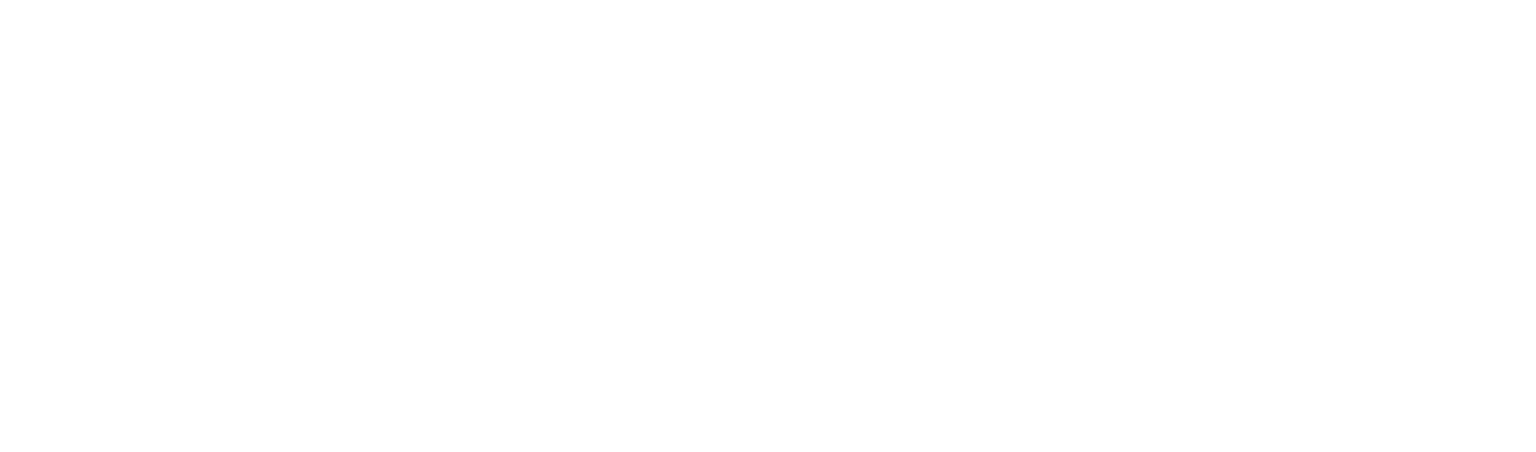
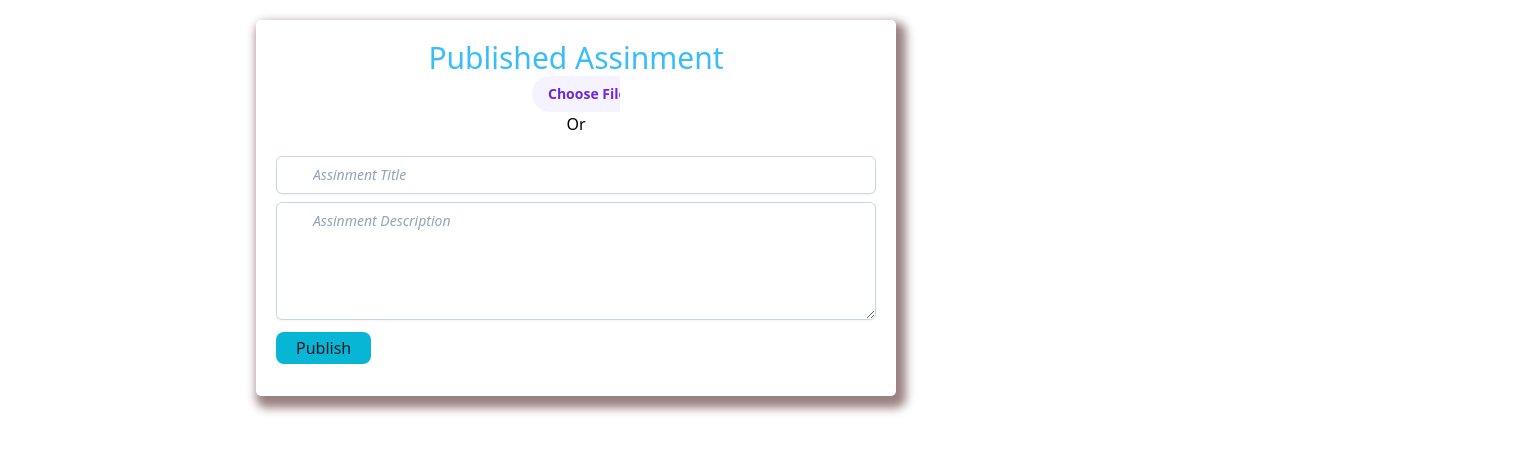
Before and after one commit to mrazadtamal/The-School-Network-Client, a React (Create React App) app: page /teacherAss in a window 1280 px wide. Before the commit this address had no page. Shown: the top 452 px of the page, 1536 px wide, since content can reach past the window. Built offline with nearby package versions, Linux system fonts and the light colour scheme.

Commit message:
finish teachers create  assinment

```diff
--- a/package.json
+++ b/package.json
@@ -13,6 +13,8 @@
         "react": "^17.0.2",
         "react-dom": "^17.0.2",
         "react-icons": "^4.3.1",
+        "react-rating": "^2.0.5",
+        "react-rating-stars-component": "^2.2.0",
         "react-router-dom": "^6.2.1",
         "react-scripts": "5.0.0",
         "web-vitals": "^2.1.4"
@@ -44,6 +46,6 @@
     "devDependencies": {
         "autoprefixer": "^10.4.2",
         "postcss": "^8.4.6",
-        "tailwindcss": "^3.0.18"
+        "tailwindcss": "^3.0.19"
     }
 }
--- a/public/index.html
+++ b/public/index.html
@@ -24,8 +24,9 @@
       work correctly both with client-side routing and a non-root public URL.
       Learn how to configure a non-root public URL by running `npm run build`.
     -->
+    <link rel="stylesheet" href="https://use.fontawesome.com/releases/v5.15.4/css/all.css" integrity="sha384-DyZ88mC6Up2uqS4h/KRgHuoeGwBcD4Ng9SiP4dIRy0EXTlnuz47vAwmeGwVChigm" crossorigin="anonymous">
     <title>The School Network</title>
-    <link rel="stylesheet" href="https://use.fontawesome.com/releases/v5.15.4/css/all.css" integrity="sha384-DyZ88mC6Up2uqS4h/KRgHuoeGwBcD4Ng9SiP4dIRy0EXTlnuz47vAwmeGwVChigm" crossorigin="anonymous">
+
 
   </head>
   <body>
--- a/src/App.js
+++ b/src/App.js
@@ -1,11 +1,11 @@
 import { BrowserRouter, Routes, Route } from "react-router-dom";
-import HomePage from "./Pages/AllUser/HomePageComponents/HomePage";
 import PrincipalDashboard from "./Pages/PrincipalPanel/PrincipalDashboard/PrincipalDashboard";
 import PrincipalHome from "./Pages/PrincipalPanel/PrincipalHome/PrincipalHome";
 import PrincipalPublishNotice from "./Pages/PrincipalPanel/PrincipalPublishNotice/.PrincipalPublishNotice";
 import TeachersPanel from "./Pages/TeachersPanel/TeachersPanel/TeachersPanel";
 import TeachersPanelBody from "./Pages/TeachersPanel/TeachersPanelBody/TeachersPanelBody";
 import AlluserHomePage from "./Pages/AllUser/HomePageComponents/HomePage";
+import TeachersAssinment from "./Pages/TeachersPanel/TeachersAssinment/TeachersAssinment";
 
 function App() {
     return (
@@ -36,7 +36,7 @@
                     {/* --------------Principal Routes End--------------- */}
 
                     {/* --------------Teacher Routes Start */}
-                    {/* <Route
+                    <Route
                         path="/TeachersDashboard"
                         element={<TeachersPanel />}
                     >
@@ -44,7 +44,8 @@
                             path="/TeachersDashboard"
                             element={<TeachersPanelBody />}
                         ></Route>
-                    </Route> */}
+                    </Route>
+                    <Route path='/teacherAss' element={<TeachersAssinment></TeachersAssinment>}/>
                     {/* --------------Teacher Routes End-------------- */}
                 </Routes>
             </BrowserRouter>
--- /dev/null
+++ b/src/Pages/TeachersPanel/TeachersAssinment/Teacherpanel.css
@@ -0,0 +1,7 @@
+.teacher-side{
+    background:#ffff;
+    color: #000;
+    border-radius: 5px;
+
+    box-shadow: 5px 7px 10px 5px rgba(68, 22, 22, 0.541);
+}
--- /dev/null
+++ b/src/Pages/TeachersPanel/TeachersAssinment/TeachersAssinment.js
@@ -0,0 +1,82 @@
+import React from 'react';
+import { useState } from 'react';
+import'./Teacherpanel.css'
+const TeachersAssinment = () => {
+    const [titles,setTitles]=useState('')
+    const [descript,setdescript]=useState('')
+    const [files,setFiles]=useState('')
+    const titleHandle=(e)=>{
+        setTitles(e.target.value)
+    }
+    const descriptHandle=(e)=>{
+        setdescript(e.target.value)
+    }
+  const fileHandle=(e)=>{
+     setFiles(e.target.value)
+  }
+
+   const handleSubmit=()=>{
+       console.log(titles,descript,files)
+   }
+    return (
+        <div className='text-center w-full m-auto mx-64  mt-5'>
+
+          <div className=' w-2/4 teacher-side p-5 '>
+
+
+          <p class='text-3xl text-sky-400/100'>Published Assinment</p>
+
+                <div>
+
+                       <label class="block mx-64">
+                           <span class="sr-only">Choose File</span>
+                        <input
+                        onChange={fileHandle}
+                        type="file"
+                        class="block w-full text-sm text-slate-500
+                             file:mr-4 file:py-2 file:px-4
+                             file:rounded-full file:border-0
+                             file:text-sm file:font-semibold
+                             file:bg-violet-50 file:text-violet-700
+                             hover:file:bg-violet-100
+                             "/>
+                      </label>
+
+                       </div>
+                       <p className='mb-4'>Or</p>
+                  <label class="relative block mt-5 mb-2">
+
+                        <input
+                          className="placeholder:italic placeholder:text-slate-400 block bg-white w-full border border-slate-300 rounded-md py-2 pl-9 pr-3 shadow-sm focus:outline-none focus:border-sky-500 focus:ring-sky-500 focus:ring-1 sm:text-sm"
+                          onChange={titleHandle}
+                          placeholder="Assinment Title"
+                           type="text"
+                         name="title"/>
+                 </label>
+
+                        <textarea
+                            name="assinmentDescription"
+                            onChange={descriptHandle}
+                            id=""
+                            rows="5"
+                            className="placeholder:italic placeholder:text-slate-400 block bg-white w-full border border-slate-300 rounded-md py-2 pl-9 pr-3 shadow-sm focus:outline-none focus:border-sky-500 focus:ring-sky-500 focus:ring-1 sm:text-sm"
+                            placeholder="Assinment Description"
+                            type="text"
+                        ></textarea>
+
+                         <button
+                          className="block  my-3 px-5   py-1 bg-cyan-500 hover:bg-cyan-600 rounded-lg text-gray-900 font-medium"
+
+                              onClick={handleSubmit}
+
+                            >Publish
+                          </button>
+
+
+
+         </div>
+        </div>
+    );
+};
+
+export default TeachersAssinment;
--- a/src/Pages/TeachersPanel/TeachersPanel/TeachersPanel.js
+++ b/src/Pages/TeachersPanel/TeachersPanel/TeachersPanel.js
@@ -1,7 +1,6 @@
 import React from "react";
 import { Outlet } from "react-router-dom";
-import TeachersPanelBody from "../TeachersPanelBody/TeachersPanelBody";
-import TeachersPanelSideBar from "../TeachersPanelSideBar/TeachersPanelSideBar";
+ import TeachersPanelSideBar from "../TeachersPanelSideBar/TeachersPanelSideBar";
 
 const TeachersPanel = () => {
     return (
--- a/src/Pages/TeachersPanel/TeachersPanelSideBar/TeachersPanelSideBar.js
+++ b/src/Pages/TeachersPanel/TeachersPanelSideBar/TeachersPanelSideBar.js
@@ -1,7 +1,6 @@
+import { Menu, Transition } from "@headlessui/react";
 import React from "react";
 import { Fragment } from "react";
-import { Menu, Transition } from "@headlessui/react";
-import { ChevronDownIcon } from "@heroicons/react/solid";
 
 function classNames(...classes) {
     return classes.filter(Boolean).join(" ");
@@ -35,7 +34,7 @@
                                 {({ active }) => (
                                     <a
                                         href="#"
-                                        className={classNames(
+                                        className={(
                                             active
                                                 ? "bg-gray-100 text-gray-900"
                                                 : "text-gray-700",
@@ -98,6 +97,7 @@
                     </Menu.Items>
                 </Transition>
             </Menu>
+
 
             {/* Register Student */}
             <div className="">
@@ -196,7 +196,12 @@
                         </div>
                     </Menu.Items>
                 </Transition>
+
             </Menu>
+
+            <div>
+
+                </div>
         </div>
     );
 };
```
Also changed, not shown: 1 other file (tests, documents, lock files or other folders).
